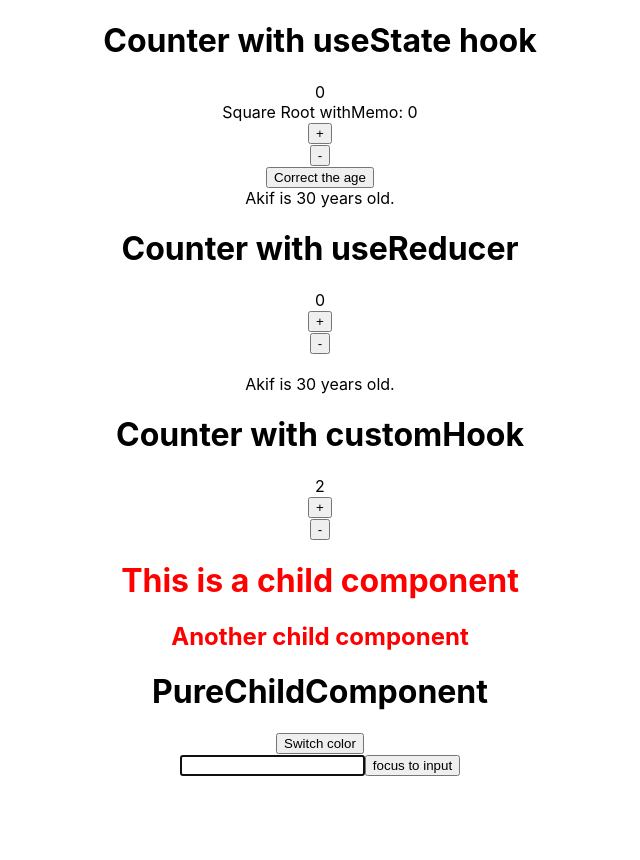
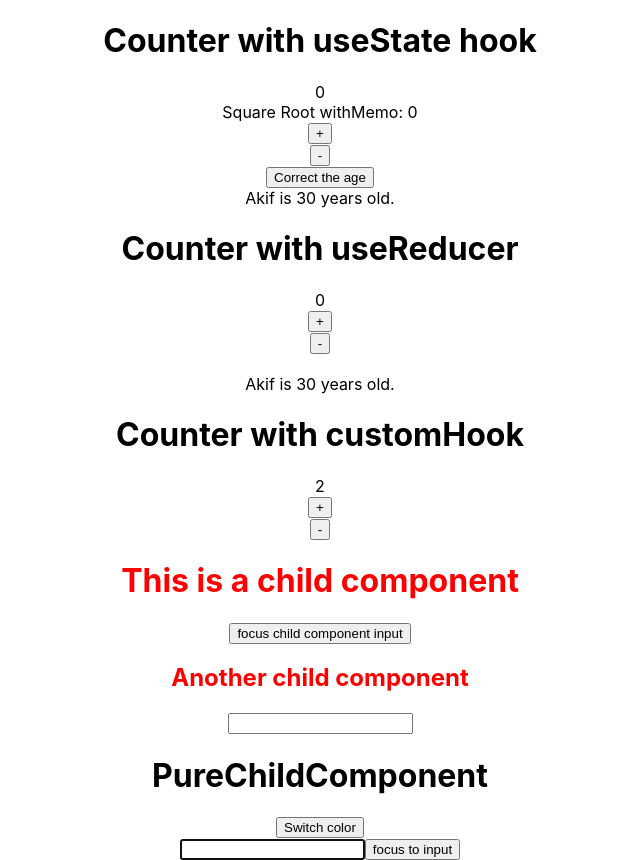
Before and after one commit to akifsonmez/react-hooks-tutorial, a React (Create React App) app: page / in a window 1280 px wide. Shown: the whole page, without its empty margins (320-960 px from the left). Before the commit the page ends 800 px from the top, so only its background shows below. Built offline with nearby package versions, Linux system fonts and the light colour scheme.

Commit message:
Add useImperativeHandle hook example

```diff
--- a/src/App.js
+++ b/src/App.js
@@ -8,6 +8,8 @@ import React, {
   useRef,
   useMemo,
   useCallback,
+  forwardRef,
+  useImperativeHandle,
 } from "react";
 
 const useLocalStorageValueCustomHook = (key, initialValue) => {
@@ -161,7 +163,6 @@ function App() {
       <br />
       <ChildColorContext.Provider value={childColor}>
         <ChildComponent />
-        <AnotherChildComponent />
       </ChildColorContext.Provider>
       <PureChildComponent logCounterWithCallback={logCounterWithCallback} />
       <button
@@ -186,13 +187,42 @@ function App() {
 
 const ChildComponent = () => {
   const color = useContext(ChildColorContext);
-  return <h1 style={{ color }}>This is a child component</h1>;
+  const inputRef = useRef();
+  return (
+    <div>
+      <h1 style={{ color }}>This is a child component</h1>
+      <button
+        onClick={() => {
+          inputRef.current.focusAndBlur();
+        }}
+      >
+        focus child component input
+      </button>
+      <AnotherChildComponent ref={inputRef} />
+    </div>
+  );
 };
 
-const AnotherChildComponent = () => {
+const AnotherChildComponent = forwardRef((props, ref) => {
   const color = useContext(ChildColorContext);
-  return <h2 style={{ color }}>Another child component</h2>;
-};
+  const inputRef = useRef();
+
+  useImperativeHandle(ref, () => ({
+    focusAndBlur: () => {
+      inputRef.current.focus();
+      setTimeout(() => {
+        inputRef.current.blur();
+      }, 2000);
+    },
+  }));
+
+  return (
+    <div>
+      <h2 style={{ color }}>Another child component</h2>
+      <input ref={inputRef} />
+    </div>
+  );
+});
 
 class PureChildComponent extends React.PureComponent {
   render() {
```
